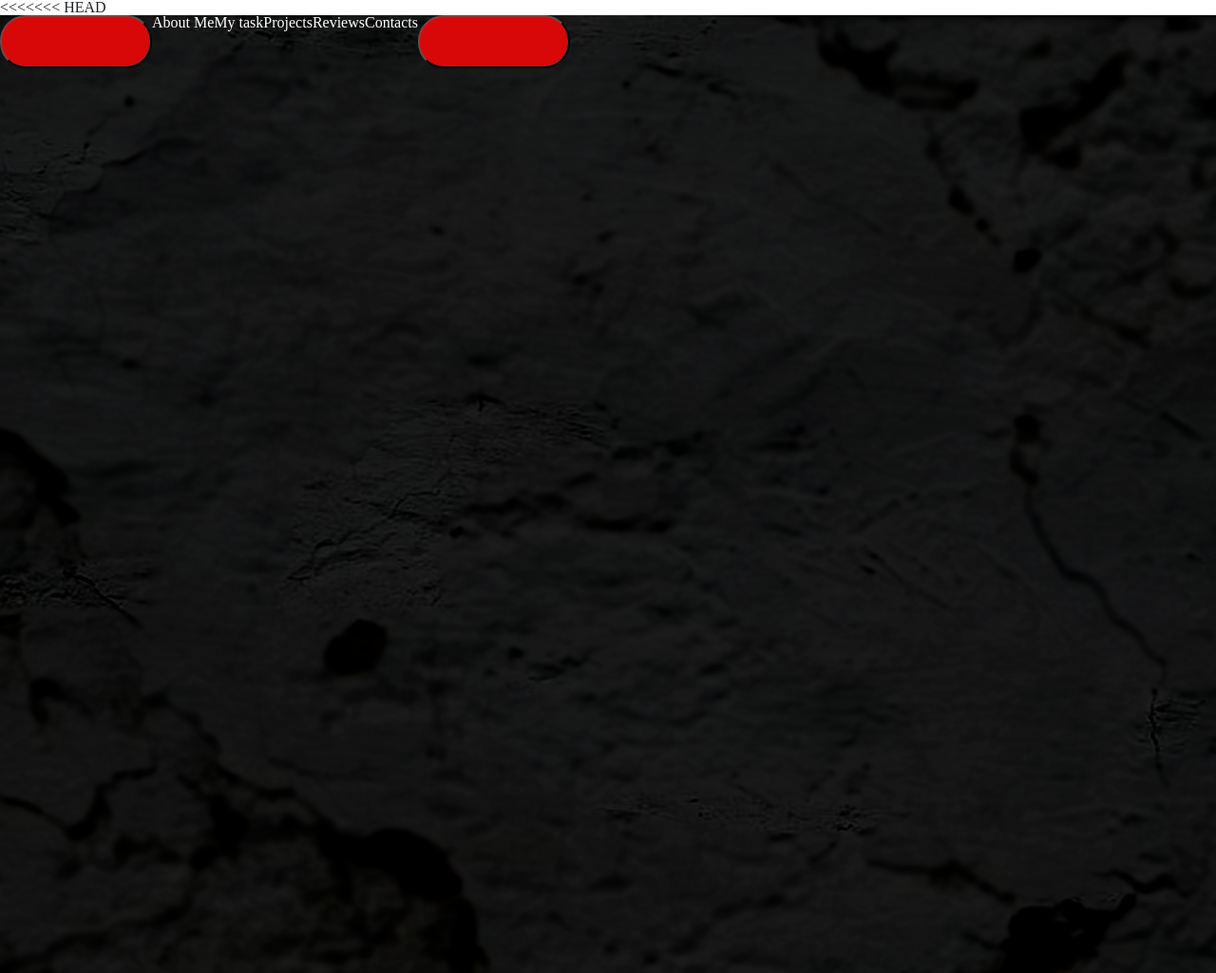
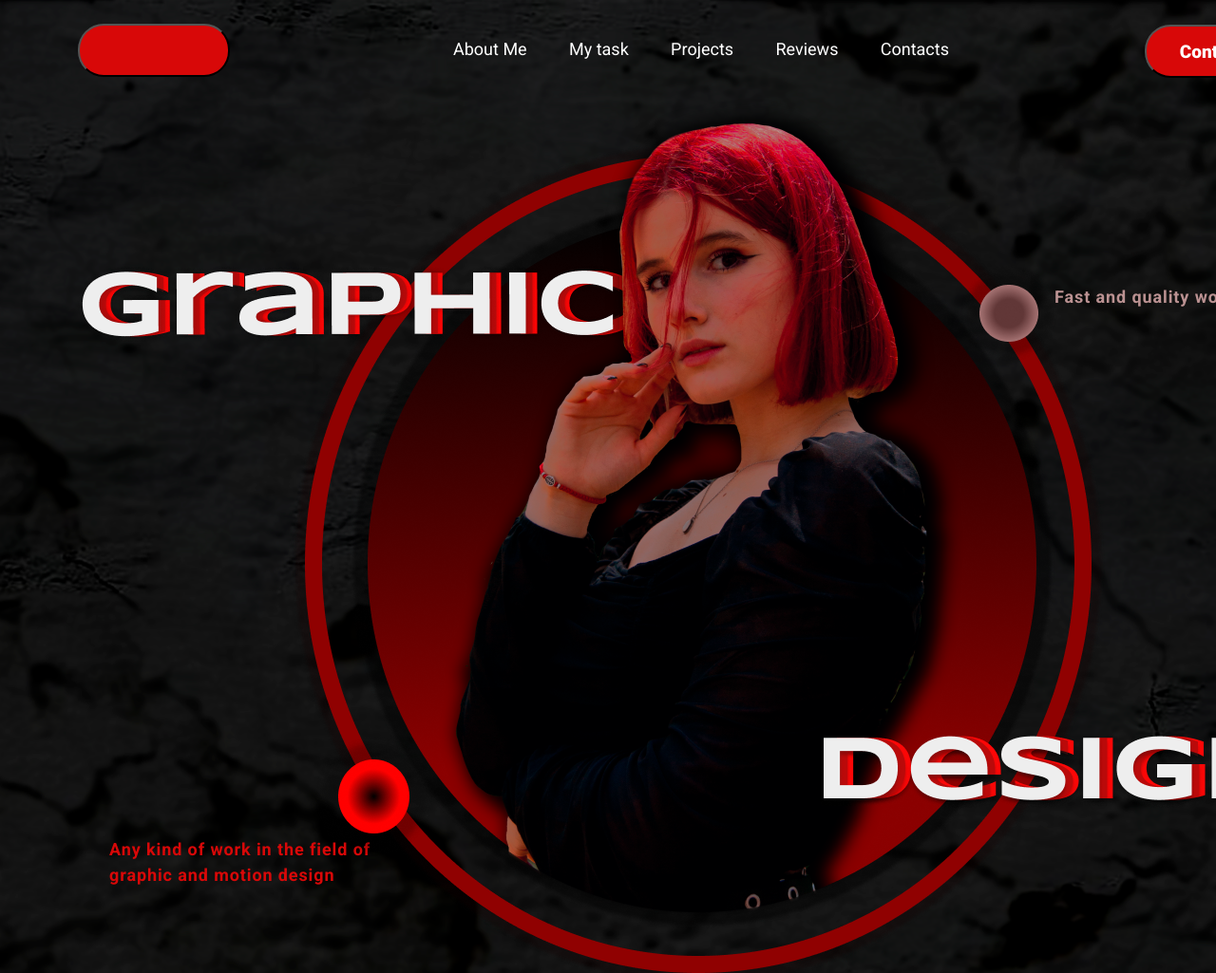
Before and after one commit to chenpetro/Graphic_Design, a plain HTML site: page index.html in a window 1280 px wide. Shown: the top 1025 px of the page at 95% size. Drawn offline with nearby package versions, Linux system fonts and the light colour scheme.

Commit message:
1st section added

```diff
--- a/index.html
+++ b/index.html
@@ -4,7 +4,6 @@
     <meta charset="UTF-8" />
     <meta name="viewport" content="width=device-width, initial-scale=1.0" />
     <title>Document</title>
-<<<<<<< HEAD
     <link
       href="https://cdn.jsdelivr.net/npm/bootstrap@5.3.3/dist/css/bootstrap.min.css"
       rel="stylesheet"
@@ -16,10 +15,10 @@
   <body>
     <section class="graphic-design">
       <header class="header">
-        <button class="header__left-button"></button>
+        <button type="button" class="header__left-button"></button>
         <ul class="header__nav">
           <li class="header__nav__item">
-            <p class="header__nav__item__title">About Me </p>
+            <p class="header__nav__item__title">About Me</p>
           </li>
           <li class="header__nav__item">
             <p class="header__nav__item__title">My task</p>
@@ -34,21 +33,26 @@
             <p class="header__nav__item__title">Contacts</p>
           </li>
         </ul>
-        <button class="header__left-button"></button>
+        <button type="button" class="header__right-button">Contact me</button>
       </header>
+      <img class="graphic-design__girl" src="./img/girl.png" alt="">
+
+      <img class="graphic-design__graphic-red" src="./img/Graphic_red.png" alt="">
+      <img class="graphic-design__graphic-dark" src="./img/Graphic_dark.png" alt="">
+      <img class="graphic-design__graphic-white" src="./img/Graphic_white.png" alt="">
+
+      <img class="graphic-design__design-red" src="./img/Design_red.png" alt="">
+      <img class="graphic-design__design-dark" src="./img/Design_dark.png" alt="">
+      <img class="graphic-design__design-white" src="./img/Design_white.png" alt="">
+
+      <img class="graphic-design__elipse-big" src="./img/Ellipse_big.png" alt="">
+      <img class="graphic-design__elipse-red" src="./img/Ellipse_red.png" alt="">
+
+      <img class="graphic-design__elipse-small-brown" src="./img/Ellipse_small_brown.png" alt="">
+      <img class="graphic-design__elipse-small-red" src="./img/Ellipse_small_red.png" alt="">
+
+      <p class="graphic-design__text-top">Fast and quality work</p>
+      <p class="graphic-design__text-bottom">Any kind of work in the field of graphic and motion design</p>
     </section>
   </body>
 </html>
-=======
-    <link rel="stylesheet" href="css/style.css">
-</head>
-<body>
-
-
-
-
-
-
-</body>
-</html>
->>>>>>> 29c519d3b032d6b9f4e35e02c5d9eefadd50145e
--- /dev/null
+++ b/styles/style.scss
@@ -0,0 +1,125 @@
+@import "../styles/reset";
+@import url("https://fonts.googleapis.com/css2?family=Roboto:ital,wght@0,100;0,300;0,400;0,500;0,700;0,900;1,100;1,300;1,400;1,500;1,700;1,900&display=swap");
+
+$red-color: #d80808;
+$white-color: #ffffff;
+$text-brown: #BB9292;
+
+%flex {
+  display: flex;
+  justify-content: space-between;
+}
+
+%text {
+  position: absolute;
+  font-size: 18px;
+  font-weight: 700;
+  line-height: 26.5px;
+  letter-spacing: 0.05em;
+}
+
+@mixin button($width, $height, $radius, $bg) {
+  width: $width;
+  height: $height;
+  border-radius: $radius;
+  background-color: $bg;
+}
+
+@mixin img($position, $top, $left, $index) {
+  position: $position;
+  top: $top;
+  left: $left;
+  z-index: $index;
+}
+
+@mixin text_size($top, $left, $width, $color) {
+  top: $top;
+  left: $left;
+  width: $width;
+  color: $color;
+}
+
+body {
+  font-family: "Roboto";
+  font-size: 16px;
+  font-weight: 400;
+}
+
+.header {
+  display: flex;
+  &__left-button {
+    @include button(160px, 56px, 27px, $red-color);
+    margin: 25px 235px 0 82px;
+  }
+  &__nav {
+    color: $white-color;
+    width: 522px;
+    margin-top: 43px;
+    font-size: 18px;
+    @extend %flex;
+    &__item {
+      &__title {
+        margin: auto;
+      }
+    }
+  }
+  &__right-button {
+    color: $white-color;
+    font-size: 19px;
+    font-weight: 900;
+    margin: 26px 60px 0 206px;
+    @include button(172px, 56px, 27px, $red-color);
+    &__text {
+      color: $white-color;
+    }
+  }
+}
+
+.graphic-design {
+  width: 1437px;
+  height: 1090px;
+  background: url("/img/grey_background.png") no-repeat center/cover;
+  margin: 0 auto;
+  position: relative;
+  &__girl {
+    @include img(absolute, 85px, 379px, 4);
+  }
+  &__graphic-red {
+    @include img(absolute, 279px, 92px, 2);
+  }
+  &__graphic-dark {
+    @include img(absolute, 279px, 87px, 3);
+  }
+  &__graphic-white {
+    @include img(absolute, 279px, 80px, 4);
+  }
+  &__design-red {
+    @include img(absolute, 775px, 876px, 6);
+  }
+  &__design-dark {
+    @include img(absolute, 775px, 870px, 7);
+  }
+  &__design-white {
+    @include img(absolute, 775px, 862px, 8);
+  }
+  &__elipse-big {
+    @include img(absolute, 210px, 368px, 1);
+  }
+  &__elipse-red {
+    @include img(absolute, 149px, 307px, 1);
+  }
+  &__elipse-small-brown {
+    @include img(absolute, 279px, 1010px, 2);
+  }
+  &__elipse-small-red {
+    @include img(absolute, 775px, 331px, 2);
+  }
+  &__text-top {
+    @extend %text;
+    @include text_size(300px, 1110px, 191px, $text-brown);
+  }
+  &__text-bottom {
+    @extend %text;
+    @include text_size(882px, 115px, 303px, $red-color);
+  }
+}
```
Also changed, not shown: css/style.css, img/Design_dark.png (added), img/Design_red.png (added), img/Design_white.png (added), img/Ellipse_big.png (added), img/Ellipse_red.png (added), img/Ellipse_small_brown.png (added), img/Ellipse_small_red.png (added), img/Graphic_dark.png (added), img/Graphic_red.png (added), img/Graphic_white.png (added), img/girl.png (added), img/grey_background.png (renamed from images/grey_background.png), 1 other file.
